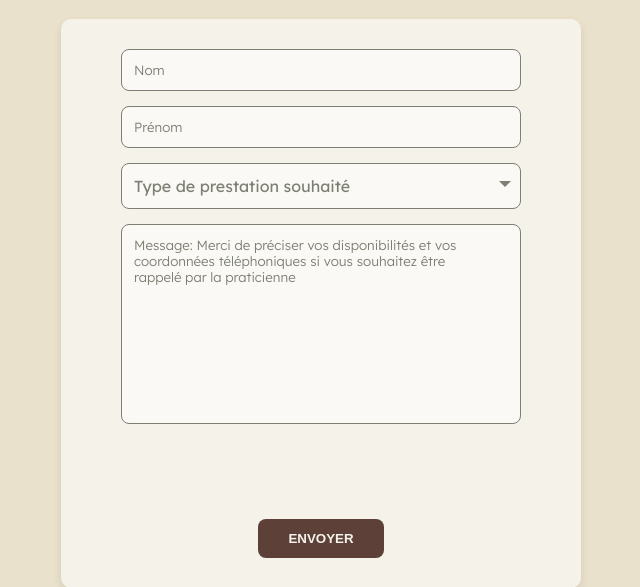
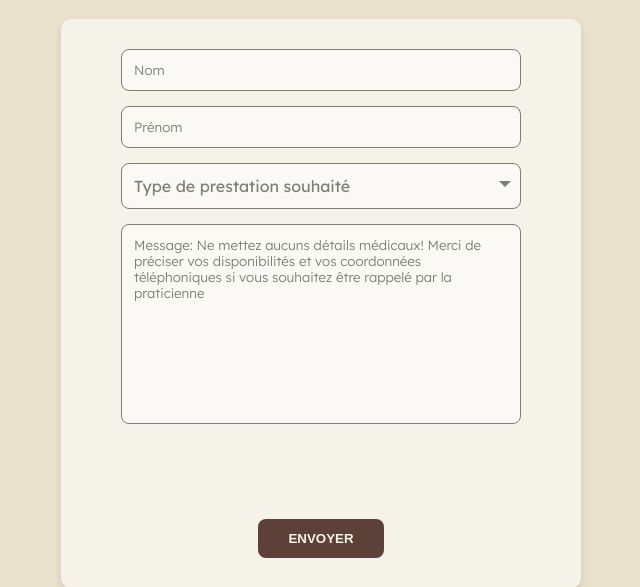
Before and after one commit to Delphes1980/Mots-pour-mauxLM, a Flask app: page /formulaire-rdv in a window 1280 px wide. Shown: the part 271-858 px from the top of the page, without its empty margins (319-959 px from the left). Run offline with Flask 3, Linux system fonts and the light colour scheme; parts of the project's set-up code (start-up, migrations or seed data) failed here and were passed over.

Commit message:
Update an html file
Update app/templates/formulaire_rdv.html adding the sentence 'Ne mettez aucuns détails médicaux' in the message placeholder.

```diff
--- a/app/templates/formulaire_rdv.html
+++ b/app/templates/formulaire_rdv.html
@@ -77,7 +77,7 @@
 
 					<!-- Champ pour le message -->
 					<div class="form-field message-field">
-						<textarea id="message" name="message" placeholder="Message: Merci de préciser vos disponibilités et vos coordonnées téléphoniques si vous souhaitez être rappelé par la praticienne" aria-label="Message pour la praticienne"></textarea>
+						<textarea id="message" name="message" placeholder="Message: Ne mettez aucuns détails médicaux! Merci de préciser vos disponibilités et vos coordonnées téléphoniques si vous souhaitez être rappelé par la praticienne" aria-label="Message pour la praticienne"></textarea>
 						<i class="bx bx-x clear-input-button"></i>
 					</div>
 
```
